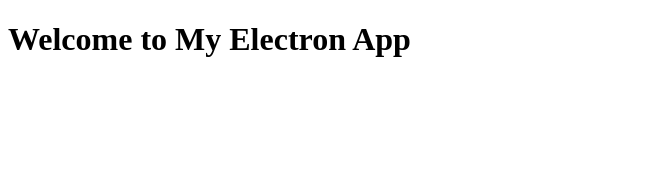
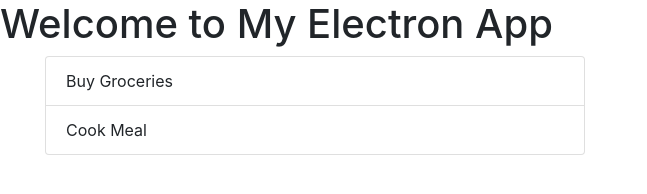
Before and after one commit to RegmiS/BasicElectron, an Electron app: page src/home.html in a window 1200 px wide. Shown: the whole page, without its empty margins (0-647 px from the left). Drawn offline with nearby package versions, Linux system fonts and the light colour scheme.

Commit message:
bootstrap and new bootstrap list

```diff
--- a/src/home.html
+++ b/src/home.html
@@ -4,11 +4,25 @@
 <head>
     <meta charset="UTF-8">
     <meta name="viewport" content="width=device-width, initial-scale=1.0">
+    <link rel="stylesheet" href="https://cdn.jsdelivr.net/npm/bootstrap@4.5.3/dist/css/bootstrap.min.css" integrity="sha384-TX8t27EcRE3e/ihU7zmQxVncDAy5uIKz4rEkgIXeMed4M0jlfIDPvg6uqKI2xXr2" crossorigin="anonymous">
     <title>My Electron App</title>
 </head>
 
 <body>
     <h1>Welcome to My Electron App</h1>
+    <div class="container">
+        <div class="row">
+            <div class="col-md-6">
+                <ul id="list" class="list-group">
+                   <li class="list-group-item">Buy Groceries</li>
+                   <li class="list-group-item">Cook Meal</li>
+                </ul>
+            </div>
+
+            <div class="col-md-6">
+            </div>
+        </div>
+    </div>
 </body>
 
 </html>
```
